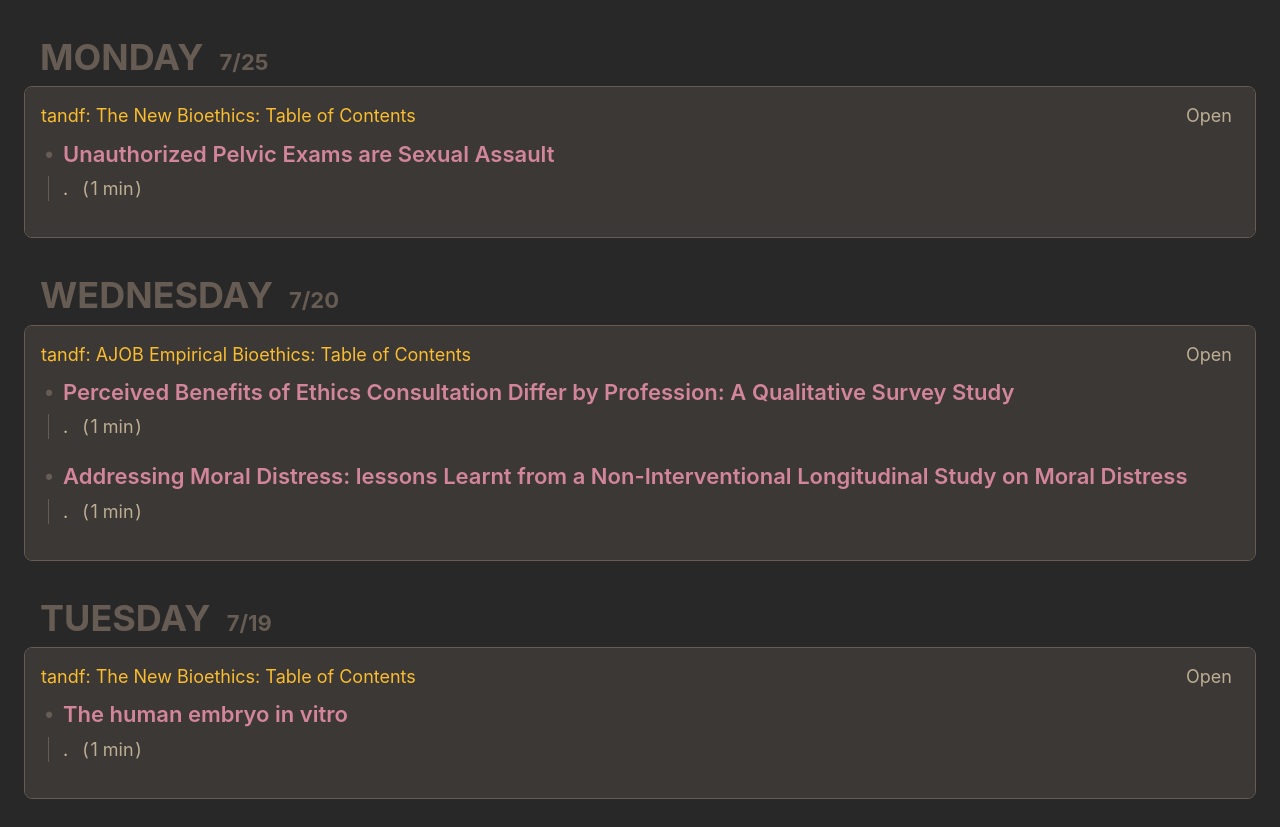
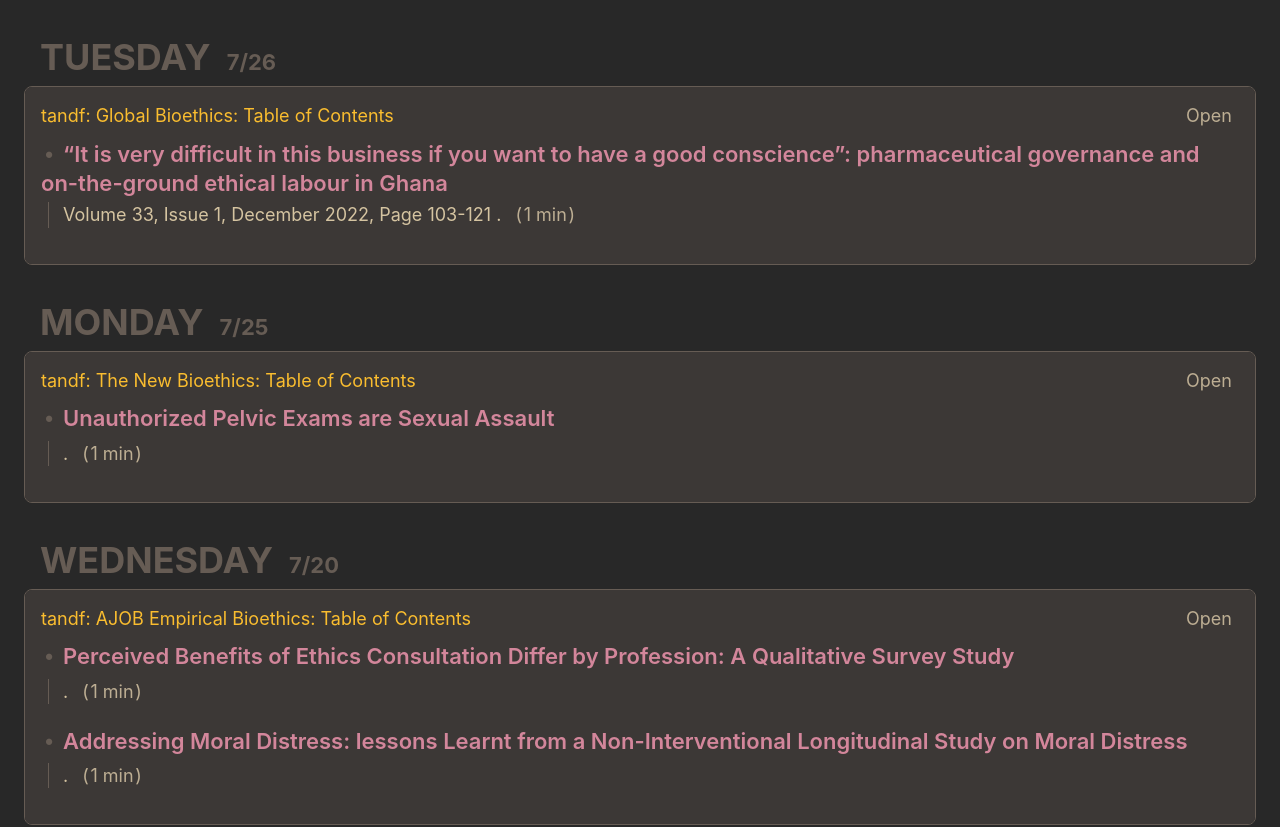
Before and after one commit to ideiaetica/bioetica, a plain HTML site: page index.html in a window 1280 px wide. Shown: the top 827 px of the page. Drawn offline with Linux system fonts and the light colour scheme.

Commit message:
deploy: ad9a94fd4f4aeb0e1ba3fd49a6c5d04bda58db49

```diff
--- a/index.html
+++ b/index.html
@@ -15,6 +15,54 @@
 
   <body>
     <!-- %after-body-begin.html% -->
+      <section class="daily-content js-toggle-accordions-scope">
+        <h2 class="daily-heading">
+          <button
+            class="daily-heading-toggle"
+            data-action="toggle-accordions"
+            title="Click to toggle the day, Ctrl + click to toggle all."
+          >
+            <time class="daily-heading-toggle__weekday js-offset-weekday" data-offset-date=2022-07-26 datetime="2022-07-26T09:50:58.000Z">2022-07-26</time>
+            <time class="daily-heading-toggle__date js-offset-date" data-offset-date=2022-07-26 datetime="2022-07-26T09:50:58.000Z"></time>
+          </button>
+        </h2>
+        <ul class="sources card">
+            <li class="card__section">
+              <section class="js-toggle-accordions-scope">
+                <h3 class="source-heading">
+                  <button
+                    class="source-heading__name"
+                    data-action="toggle-accordions"
+                    title="Click to toggle the source, Ctrl + click to toggle all."
+                  >tandf: Global Bioethics: Table of Contents</button>
+                  <a class="source-heading__link" href="https://www.tandfonline.com/loi/rgbe20?af&#x3D;R">Open</a>
+                </h3>
+                <section class="articles-per-source">
+                    <article>
+                      <details
+                        class="article-expander"
+                        data-action="toggle-native-accordion"
+                        data-accordion-key="https://www.tandfonline.com/doi/full/10.1080/11287462.2022.2103899?af&#x3D;R"
+                        open
+                      >
+                        <summary class="article-expander__title">“It is very difficult in this business if you want to have a good conscience”: pharmaceutical governance and on-the-ground ethical labour in Ghana</summary>
+                        <a class="article-summary-link article-summary-box-outer" href="https://www.tandfonline.com/doi/full/10.1080/11287462.2022.2103899?af&#x3D;R">
+                          <div class="article-summary-box-inner media-object">
+                            <span class="media-object__text">
+                              <span>Volume 33, Issue 1, December 2022, Page 103-121
+.</span>
+                                &ensp;<span class="article-reading-time">(&hairsp;1
+                                  min&hairsp;)</span>
+                            </span>
+                          </div>
+                        </a>
+                      </details>
+                    </article>
+                </section>
+              </section>
+            </li>
+        </ul>
+      </section>
       <section class="daily-content js-toggle-accordions-scope">
         <h2 class="daily-heading">
           <button
@@ -352,8 +400,8 @@
       </section>
 
     <footer>
-      <a class="footer-link" href="https://github.com/ideiaetica/bioetica/actions/runs/2743629237">
-        <time id="build-timestamp" datetime="2022-07-27T01:43:16.906Z">2022-07-27T01:43:16.906Z</time>
+      <a class="footer-link" href="https://github.com/ideiaetica/bioetica/actions/runs/2750704728">
+        <time id="build-timestamp" datetime="2022-07-28T01:28:00.812Z">2022-07-28T01:28:00.812Z</time>
       </a>
       <a class="footer-link" href="https://github.com/osmoscraft/osmosfeed">osmosfeed 1.15.1</a>
     </footer>
```
Also changed, not shown: cache.json (+10 -0 lines), 1 other file.
